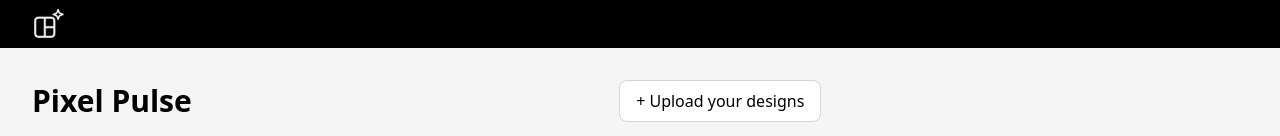
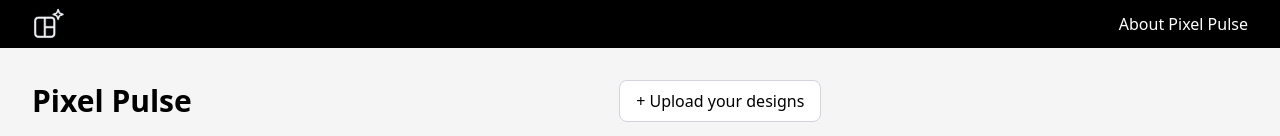
Before and after one commit to vamsibatchu1/pixelpulse, a Vue app: page / in a window 1280 px wide. Shown: the top 136 px of the page. Built offline with nearby package versions, Linux system fonts and the light colour scheme.

Commit message:
Added a menu item called as About Pixelpulse. Clicking on that opens up a modal.

```diff
--- a/src/App.vue
+++ b/src/App.vue
@@ -5,6 +5,14 @@
       <div class="flex justify-between items-center">
         <img :src="pplogo" alt="Logo" class="h-8" />
         <div></div>
+        <div class="flex items-center space-x-4">
+          <button
+            @click="showAbout = true"
+            class="hover:text-gray-300 transition-colors duration-200"
+          >
+            About Pixel Pulse
+          </button>
+        </div>
       </div>
     </nav>
 
@@ -143,6 +151,26 @@
       </div>
     </div>
   </div>
+
+  <!-- About Modal -->
+  <div
+    v-if="showAbout"
+    class="fixed inset-0 bg-black bg-opacity-50 flex items-center justify-center z-50"
+  >
+    <div class="bg-white p-6 rounded-lg max-w-md">
+      <h2 class="text-2xl font-bold mb-4">About Pixel Pulse</h2>
+      <p class="mb-4">
+        Pixel Pulse is an AI-powered design analysis tool that helps designers and developers
+        improve their UI/UX by providing detailed feedback on various aspects of their designs.
+      </p>
+      <button
+        @click="showAbout = false"
+        class="bg-black text-white px-4 py-2 rounded hover:bg-gray-800 transition-colors duration-200"
+      >
+        Close
+      </button>
+    </div>
+  </div>
 </template>
 
 <script setup>
@@ -164,6 +192,7 @@ const analysisLoading = ref(false)
 const uploadedImages = ref([])
 const selectedImage = ref(null)
 const showRightSection = ref(false)
+const showAbout = ref(false)
 
 const getScoreClass = (score) => {
   if (score >= 8) return 'text-green-500'
```
